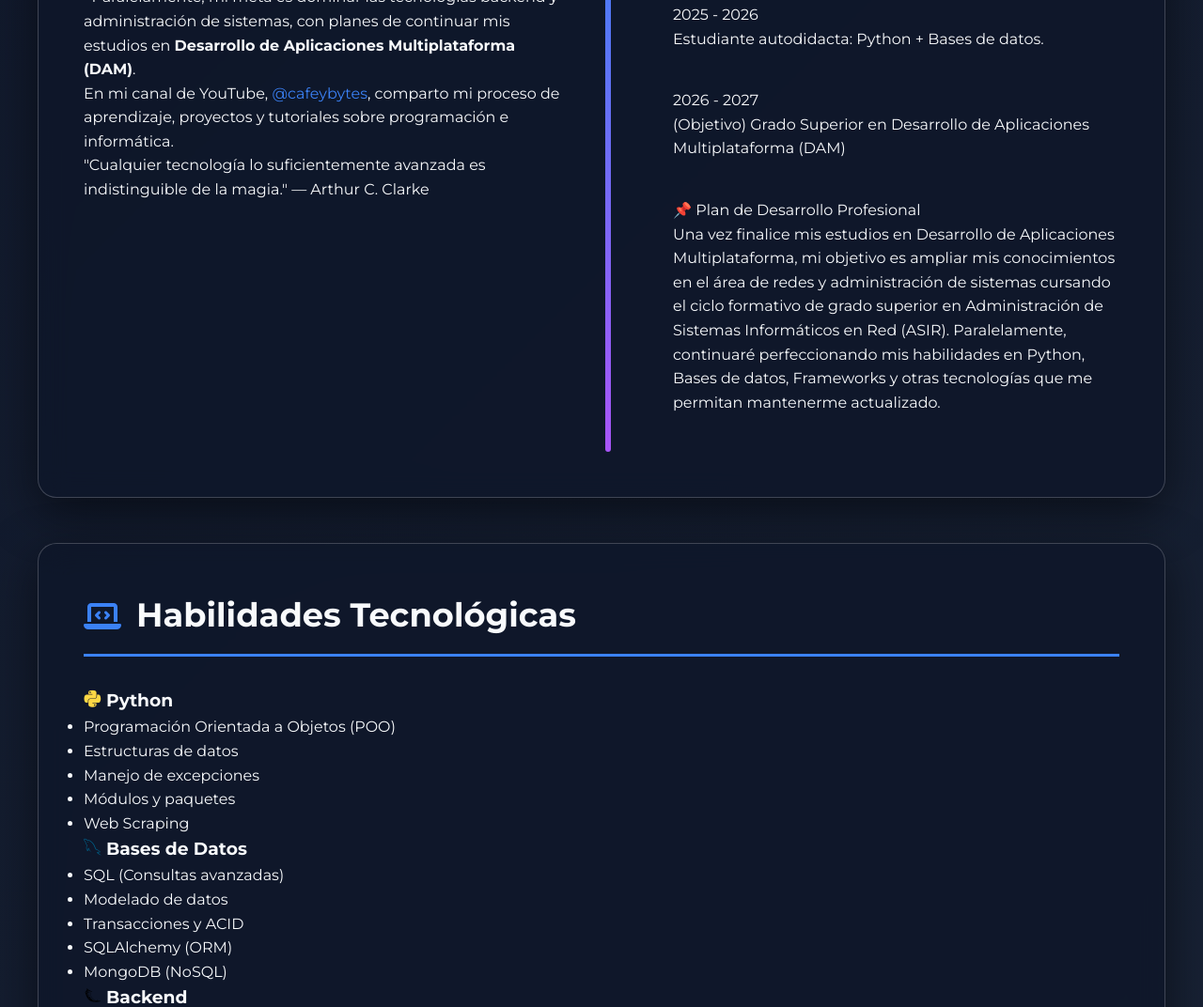
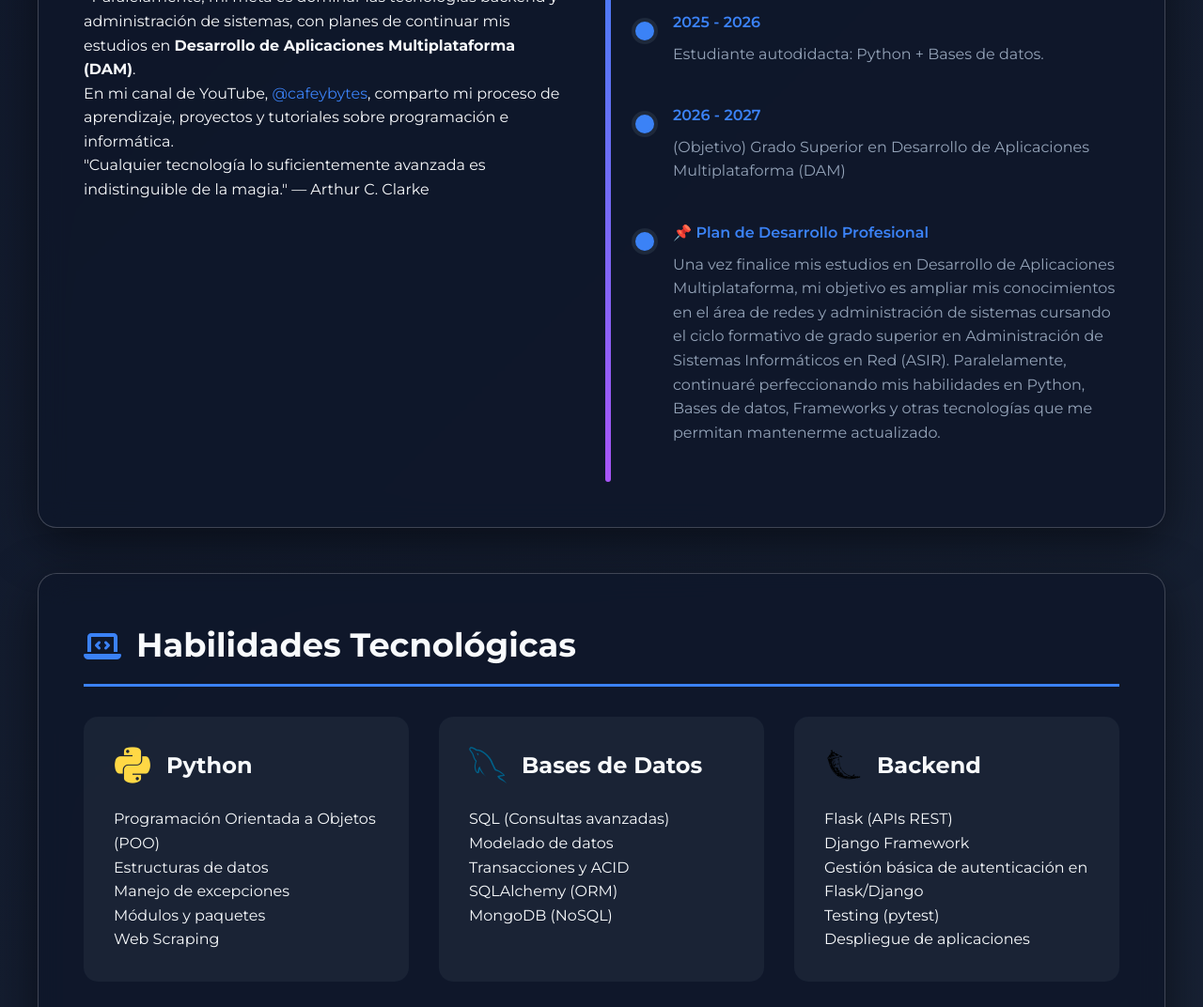
Before and after one commit to zeroami/zeroami.github.io, a plain HTML site: page index.html in a window 1280 px wide. Shown: the part 867-1939 px from the top of the page at 94% size. Drawn offline with nearby package versions, Linux system fonts and the light colour scheme.

Commit message:
style.css

````diff
--- a/style.css
+++ b/style.css
@@ -228,4 +228,64 @@ h1 {
 }
 
 .timeline-item::before {
-    content: ''; ```}]}
+    content: '';
+    position: absolute;
+    left: -12px;
+    top: 8px;
+    width: 20px;
+    height: 20px;
+    border-radius: 50%;
+    background: var(--primary);
+    border: 4px solid var(--dark);
+}
+
+.timeline-date {
+    font-weight: 600;
+    color: var(--primary);
+    margin-bottom: 0.5rem;
+}
+
+.timeline-content {
+    color: var(--gray);
+}
+
+/* Skills Grid */
+.skills-container {
+    display: grid;
+    grid-template-columns: repeat(auto-fill, minmax(280px, 1fr));
+    gap: 2rem;
+}
+
+.skill-category {
+    background: rgba(30,41,59,0.7);
+    border-radius: 15px;
+    padding: 2rem;
+    transition: transform 0.4s ease, background 0.4s ease;
+}
+
+.skill-category:hover {
+    transform: translateY(-10px);
+    background: rgba(30,41,59,0.9);
+    box-shadow: 0 8px 25px rgba(59,130,246,0.3);
+}
+
+.skill-title {
+    font-size: 1.5rem;
+    margin-bottom: 1.5rem;
+    display: flex;
+    align-items: center;
+    color: var(--light);
+}
+
+.skill-title i {
+    margin-right: 1rem;
+    font-size: 2.5rem;
+    transition: transform 0.4s ease;
+}
+
+.skill-title:hover i {
+    transform: rotate(360deg);
+}
+
+.skill-list {
+    list-style: none;
````
